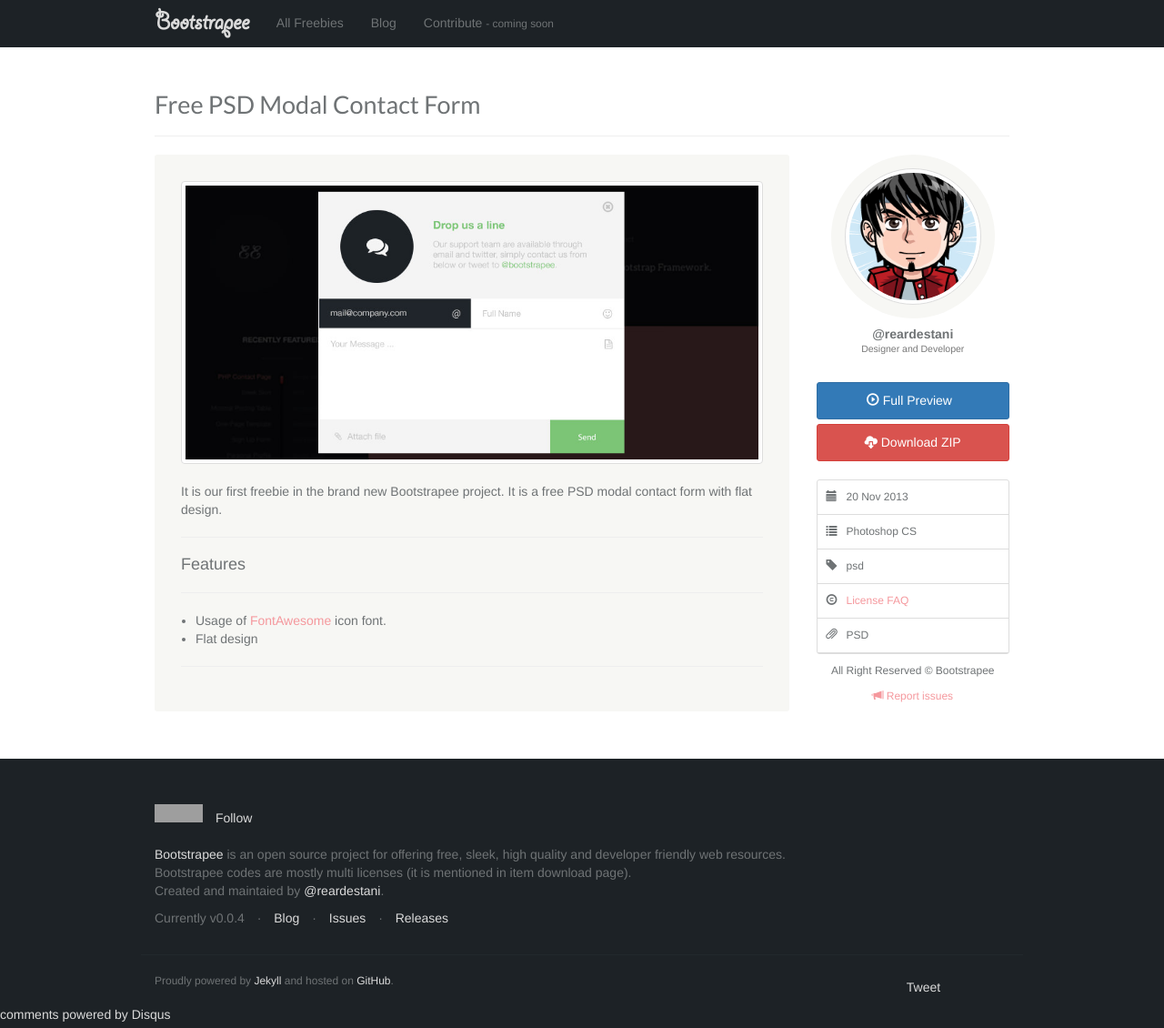
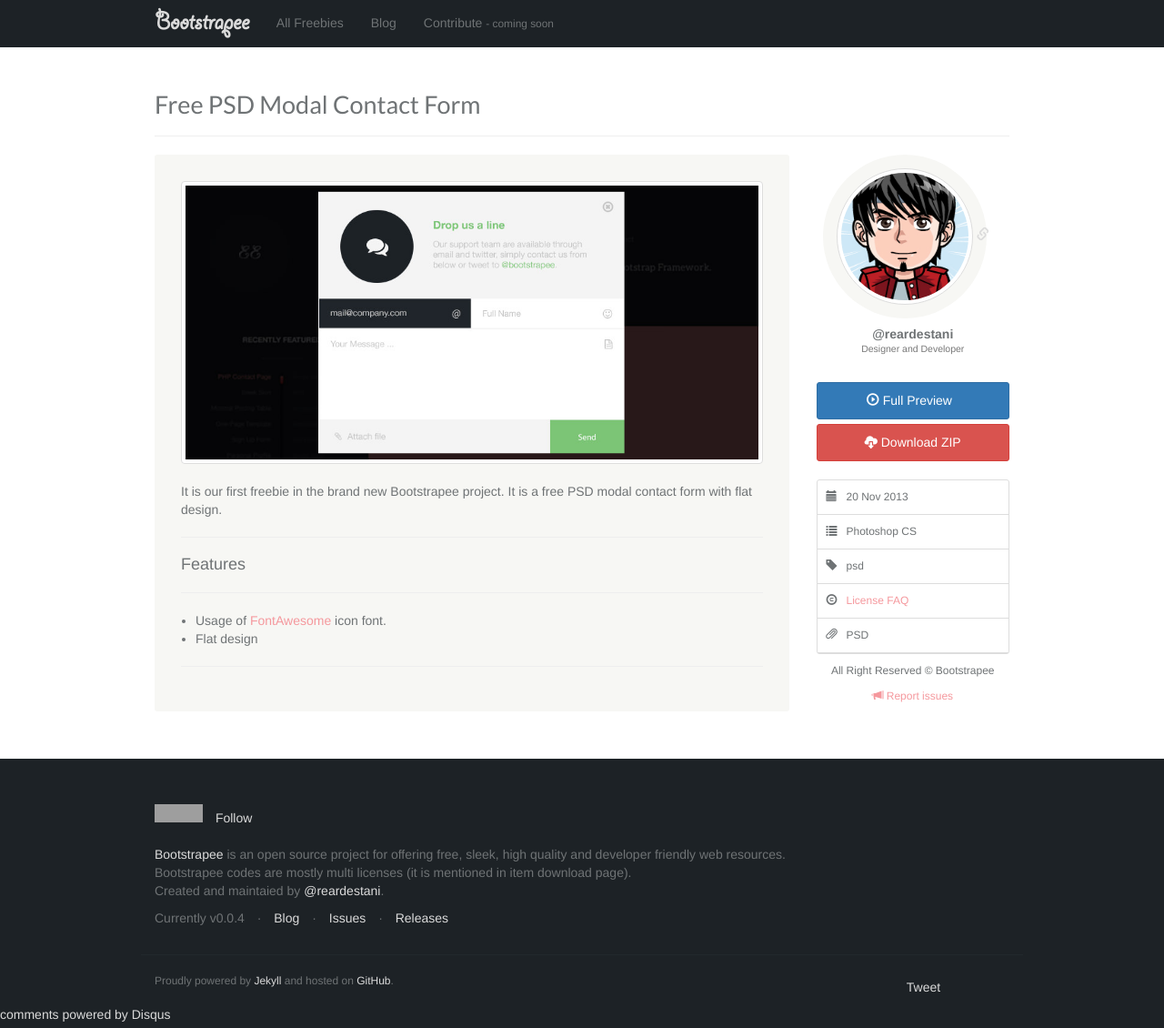
Before and after one commit to reardestani/bootstrapee, a Jekyll site: the page built from _posts/2013-11-20-free-psd-modal-contact-form.md, in a window 1280 px wide and 1130 px high. Shown: the whole window at 91% size. Built offline with Jekyll 4.4.1, drawn with Linux system fonts in a browser that asks for light colours; nearby versions of some CDN libraries; Markdown is read by kramdown in place of the engine named in the settings; comment, search, counter and statistics services are not loaded; grey boxes are pictures that could not be loaded.

Commit message:
Contributor portfolio link added

```diff
--- a/_layouts/single.html
+++ b/_layouts/single.html
@@ -32,7 +32,10 @@
 						<div class="item-details">
 
 							<div class="item-contributer clearfix">
-								<img class="img-thumbnail img-circle" data-toggle="tooltip" data-placement="top" title="{{ page.contributer-badge }}" src="{{ site.baseurl }}/contributers/{{ page.contributer }}/{{ page.contributer }}.png" alt="{{ post.contributer }}" />
+								<a class="img-circle" href="http://{{ page.contributer-portfolio }}" target="_blank">
+									<img class="img-thumbnail img-circle" data-toggle="tooltip" data-placement="top" title="{{ page.contributer-badge }}" src="{{ site.baseurl }}/contributers/{{ page.contributer }}/{{ page.contributer }}.png" alt="{{ post.contributer }}" />
+									<i class="glyphicon glyphicon-link"></i>
+								</a>
 								<h5><strong>@{{ page.contributer }}</strong> <br><small>{{ page.contributer-description }}</small></h5>
 							</div> <!-- /item-contributer -->
 
@@ -77,15 +80,17 @@
 			        <h4 class="modal-title" id="myModalLabel">Download</h4>
 			      </div>
 			      <div class="modal-body">
-			        <p>Thanks for downloading one of our freebies.<br> Click download button and set 0 (zero) for free download or set<br> a <strong>fair price</strong> to support the awesome contributer (<a href="#" class="pink" data-html="true" data-placement="bottom" data-toggle="popover" title="Donator Benefits" data-content="
+			        <p>Thanks for downloading one of our freebies.<br> Click download button and set 0 (zero) for free download or set<br> a <strong>fair price</strong> to support the contributer (<a href="#" class="pink" data-html="true" data-placement="bottom" data-toggle="popover" title="Donator Benefits" data-content="
 			        <ul class='list-unstyled benefits'>
 			        	<li>1. You support this project.</li>
 			        	<li>2. Auto update notifications.</li>
 			        	<li>3. Exclusive donators' freebie.</li>
 			        </ul>
 			        " role="button">What are donator' benefits?</a>).</p>
-			        <a class="btn btn-success gumroad-button" href="{{ page.gumroad-link }}">Download</a><!-- &nbsp; vs. &nbsp;
-			        <a class="btn btn-default" href="{{ site.baseurl }}/items/{{ page.slug }}/download.zip">Download directly</a>-->
+			        <br>
+			        <a class="btn btn-default gumroad-button" href="{{ page.gumroad-link }}">Download</a>
+			        <hr>
+			        <a class="btn btn-default gumroad-button" href="https://gumroad.com/l/kYEGv">Download All Freebies</a>
 			        <hr>
 			        <p>It is a good practice to share and notify others about freebies.</p>
 			        <ul class="list-inline">
```
